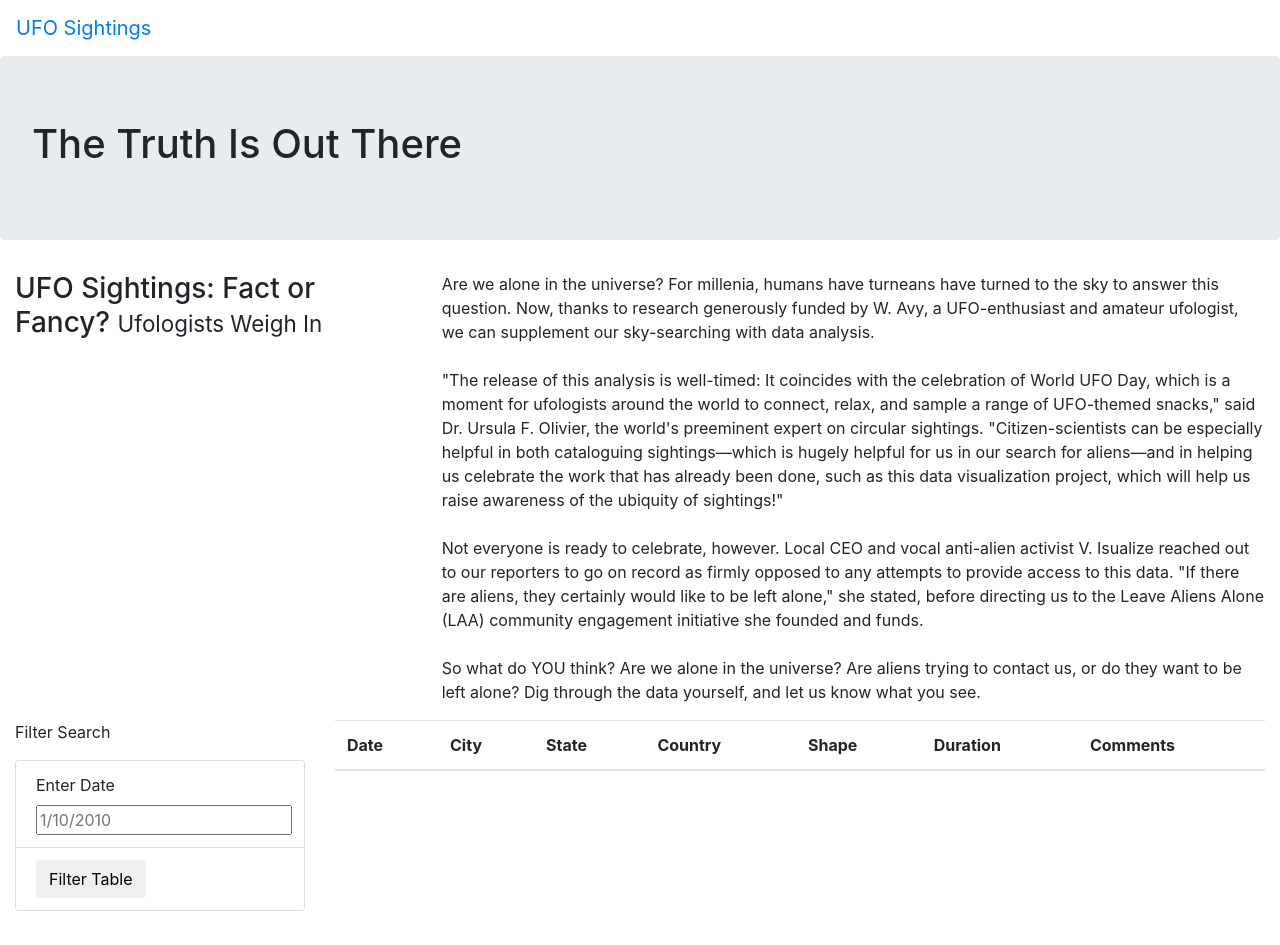
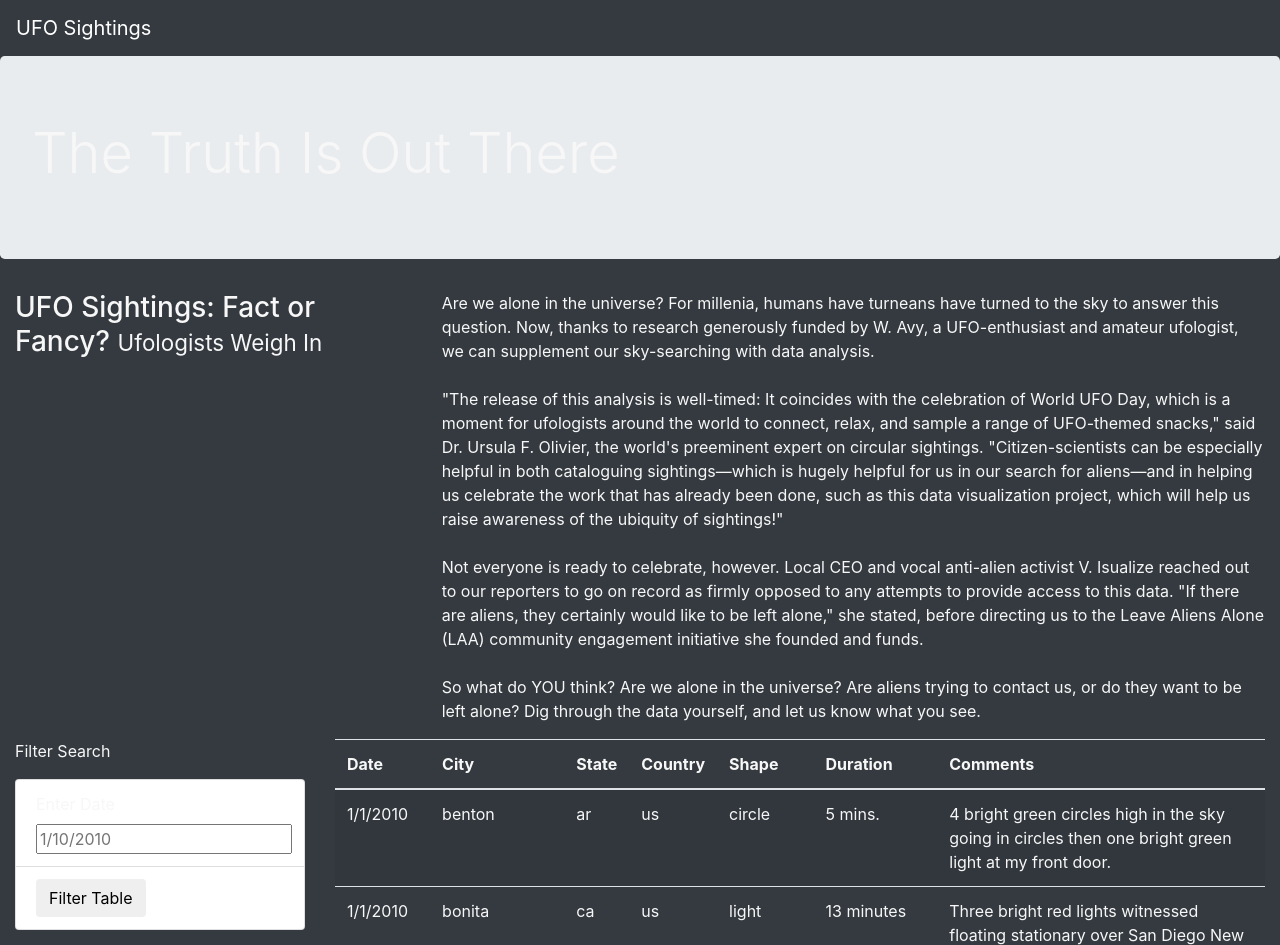
Before and after one commit to kylegross/UFOs, a plain HTML site: page index.html in a window 1280 px wide. Shown: the top 945 px of the page. Before the commit the page ends 911 px from the top, so only its background shows below. Drawn offline with nearby package versions, Linux system fonts and the light colour scheme.

```diff
--- a/index.html
+++ b/index.html
@@ -12,14 +12,14 @@
       />
     <link rel="stylesheet" href="static/css/style.css">
 </head>
-<body>
+<body class="bg-dark">
     <div class="wrapper">
-        <nav class="navbar navbar-exposed-1g">
+        <nav class="navbar navbar-dark bg-dark navbar-expand-lg">
             <a class="navbar-brand" href="index.html">UFO Sightings</a>
         </nav>
     </div>
     <div class="jumbotron">
-        <h1>The Truth Is Out There</h1>
+        <h1 class="display-4">The Truth Is Out There</h1>
     </div>
     <div class="container-fluid">
         <div class="row">
@@ -70,5 +70,8 @@
             </div>
         </div>
     </div>
+    <script src="https://cdnjs.cloudflare.com/ajax/libs/d3/4.11.0/d3.js"></script>
+    <script src="static/js/data.js"></script>
+    <script src="static/js/app.js"></script>
 </body>
 </html>
--- a/static/css/style.css
+++ b/static/css/style.css
@@ -0,0 +1,3 @@
+body {
+    color: #f7f7f7;
+}
```
Also changed, not shown: nasa.jpg (added).
